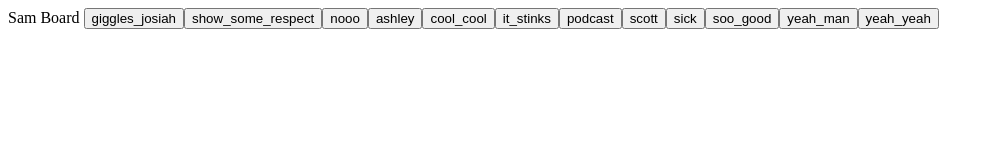
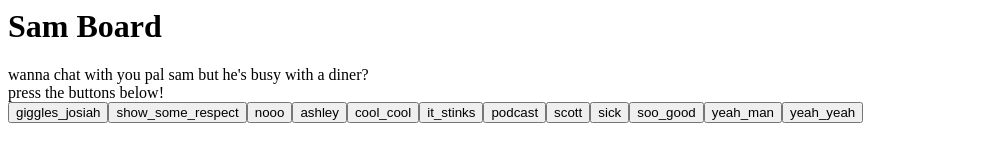
Before and after one commit to rafe155/samboard, a plain HTML site: page index.html in a window 1280 px wide. Shown: the whole page, without its empty margins (0-994 px from the left). Drawn offline with Linux system fonts and the light colour scheme.

Commit message:
Update index.html
added heading and words

```diff
--- a/index.html
+++ b/index.html
@@ -38,7 +38,13 @@ document.body.appendChild(docFrag);
 
 <body onload="main()">
 
-Sam Board
+	<h1> Sam Board </h1>
+
+	wanna chat with you pal sam but he's busy with a diner?
+	<br/>
+	press the buttons below!
+	<br/>
+
 
 
 </body>
```
